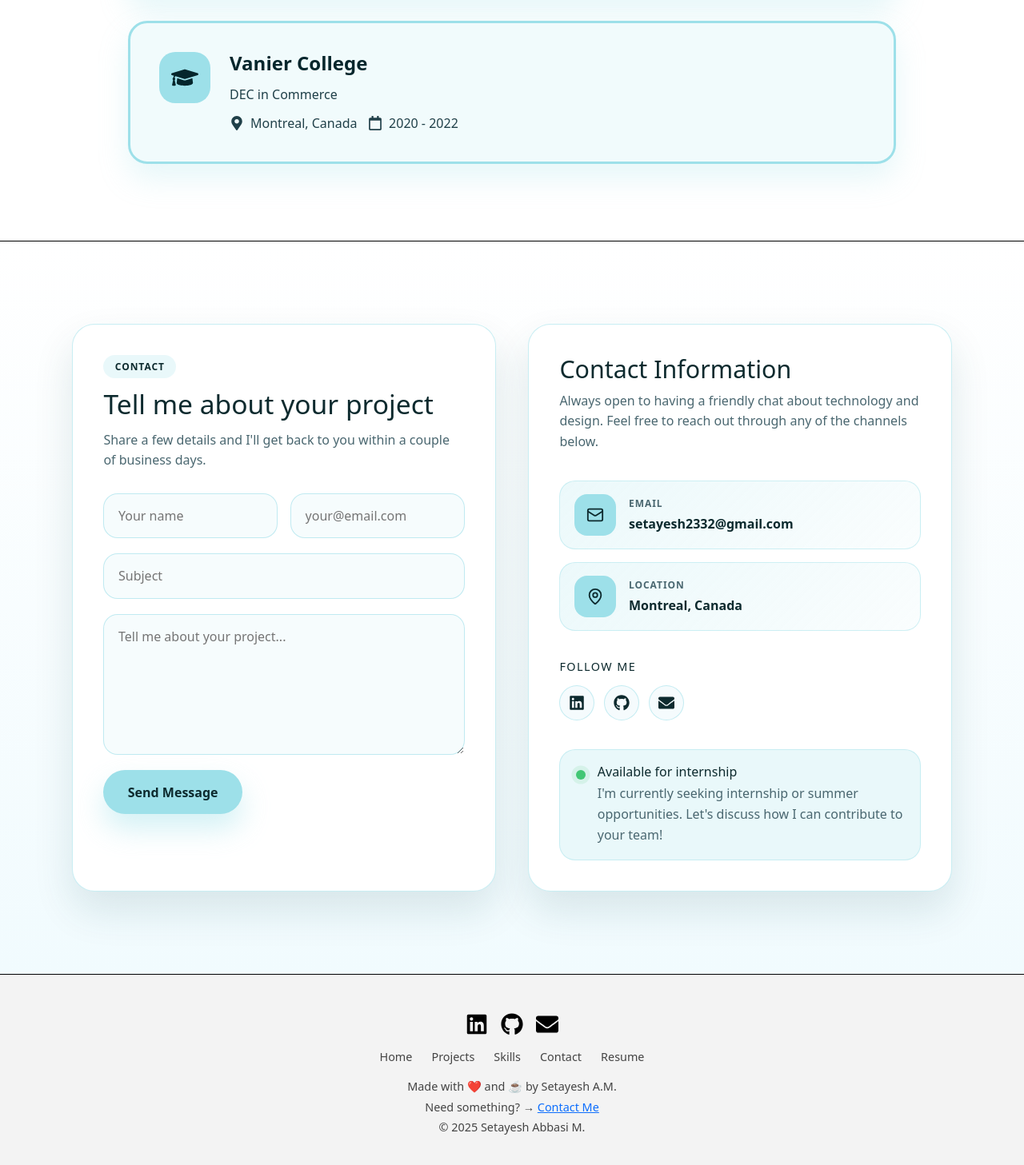
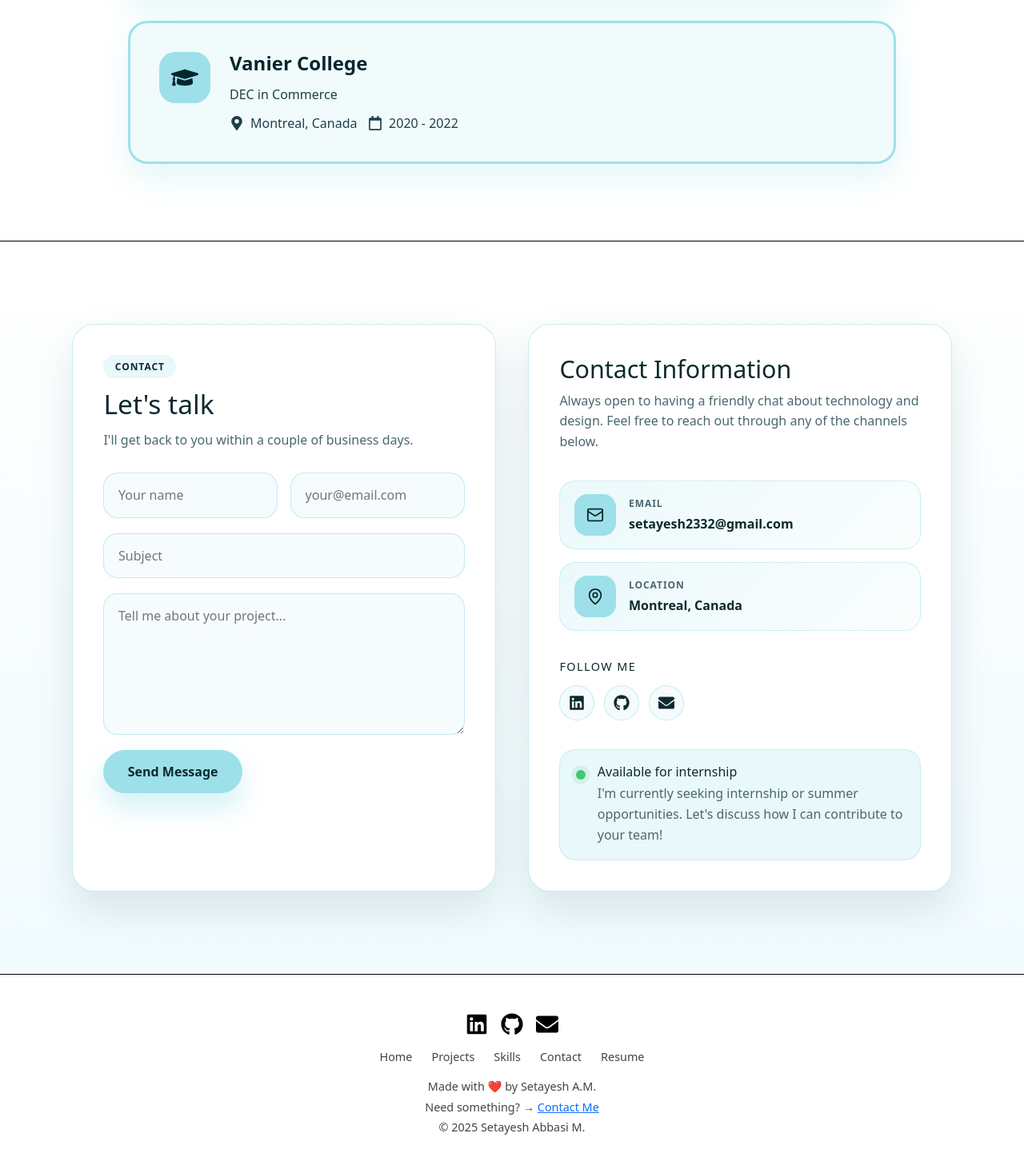
Before and after one commit to Setayesh2332/personal-portfolio-1.0, a React (Vite) app: page / in a window 1280 px wide. Shown: the part 3131-4588 px from the top of the page at 80% size. Built offline with nearby package versions, Linux system fonts and the light colour scheme; no server answers; a web font is replaced by a local one.

Commit message:
upcontact, footer

```diff
--- a/src/components/Contact.tsx
+++ b/src/components/Contact.tsx
@@ -86,10 +86,9 @@ export default function Contact() {
         <div className="contact-form-card">
           <div className="form-card-header">
             <span className="contact-tag">Contact</span>
-            <h2>Tell me about your project</h2>
+            <h2>Let's talk </h2>
             <p>
-              Share a few details and I&apos;ll get back to you within a couple of
-              business days.
+              I'll get back to you within a couple of business days.
             </p>
           </div>
 
--- a/src/components/Footer.css
+++ b/src/components/Footer.css
@@ -10,7 +10,7 @@
   text-align: center;
   font-size: 0.9rem;
   color: #444;
-  background-color: #f3f3f3;
+  background-color: #fff;
 }
 
 .footer-socials {
--- a/src/components/Footer.tsx
+++ b/src/components/Footer.tsx
@@ -32,7 +32,7 @@ function Footer() {
         <a href="#cv">Resume</a>
       </nav>
 
-      <p className="footer-note">Made with ❤️ and ☕ by Setayesh A.M.</p>
+      <p className="footer-note">Made with ❤️ by Setayesh A.M.</p>
       <p className="footer-help">
         Need something? → <a href="#contact">Contact Me</a>
       </p>
```
